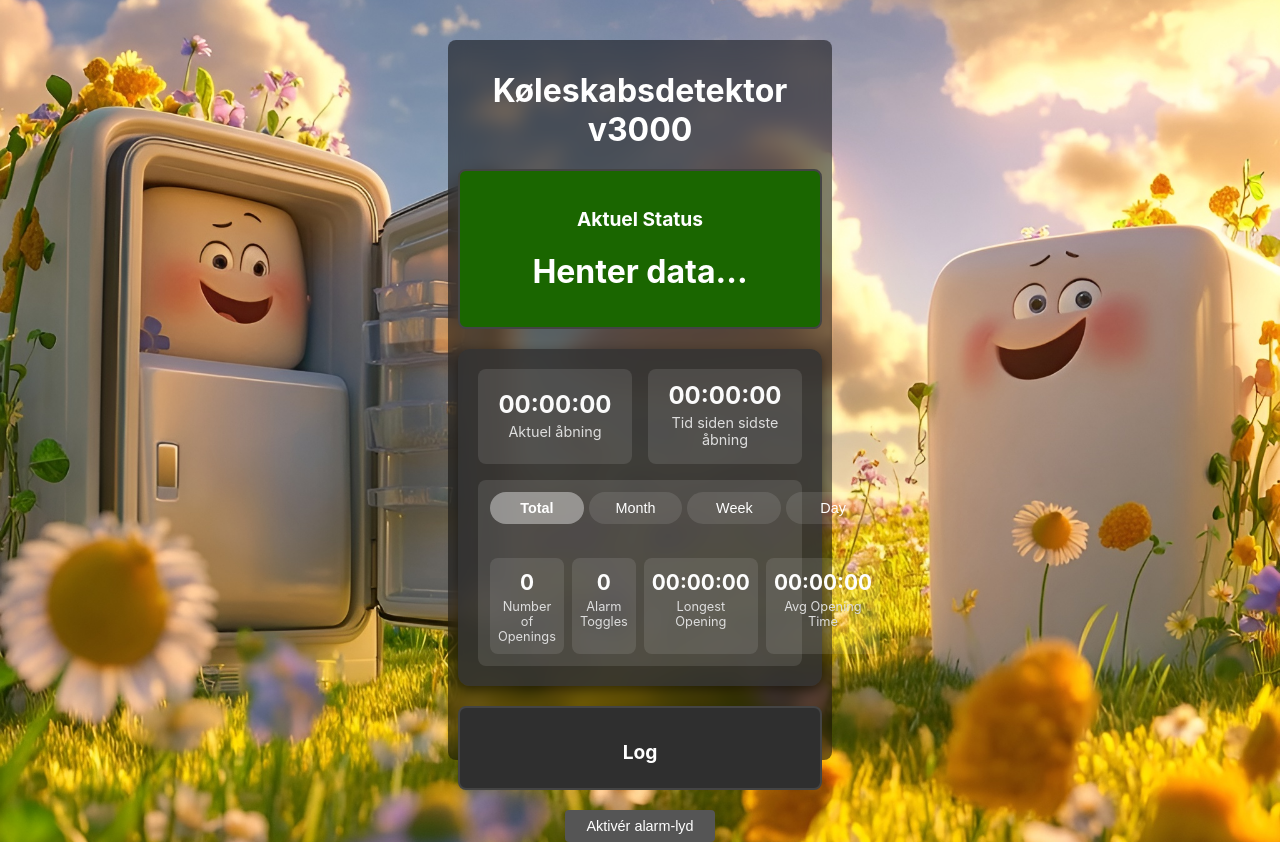
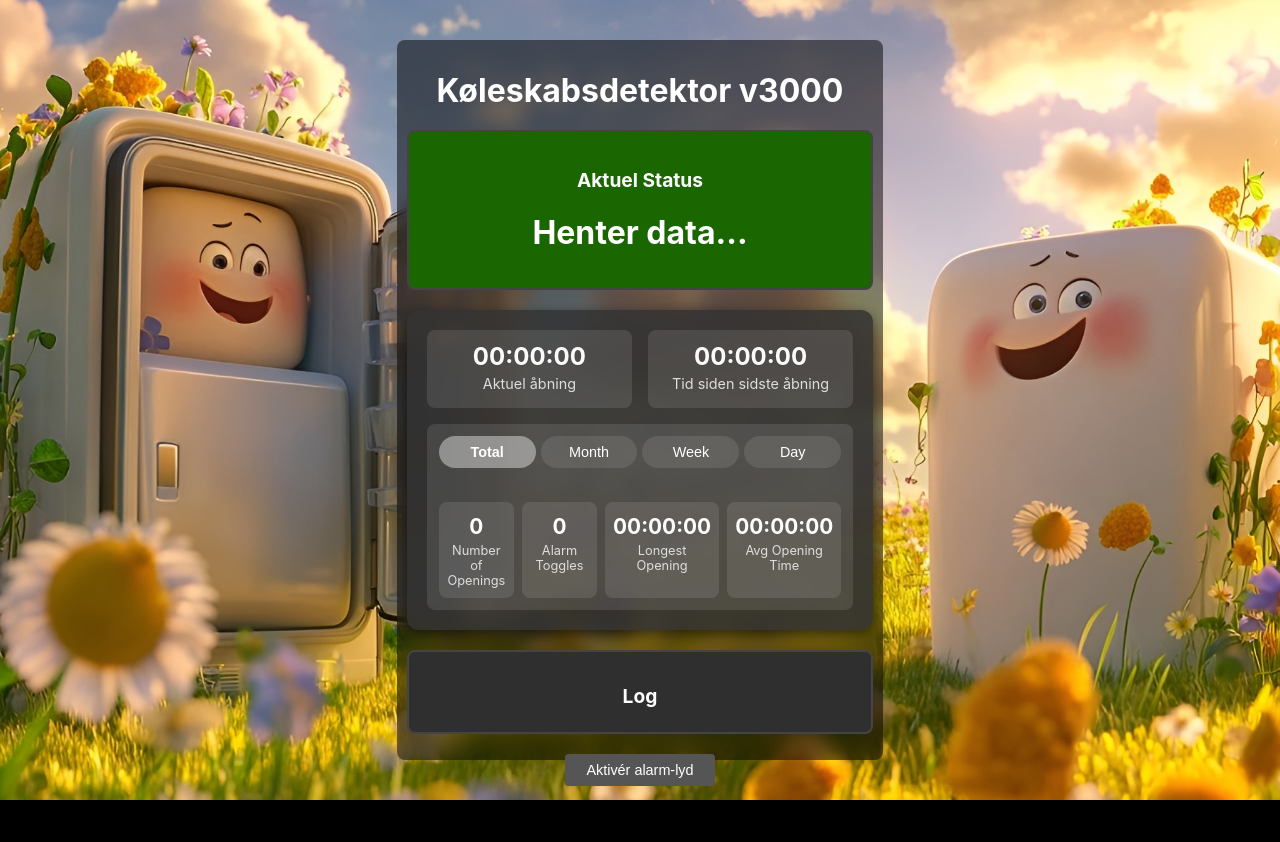
Before and after one commit to Suneviberg/koleskabsmonitor, a plain HTML site: page index.html in a window 1280 px wide. After the commit the page ends 800 px from the top, so only its background shows below. Drawn offline with Linux system fonts and the light colour scheme; no server answers.

Commit message:
Update monitorStyles.css

```diff
--- a/monitorStyles.css
+++ b/monitorStyles.css
@@ -23,7 +23,7 @@ body.open {
 
 /* Monitor container with semi-transparent background */
 .monitor-container {
-  max-width: 30%;
+  max-width: 38%;
   max-height: 90%;
   width: 100%;
   padding: 10px;
```
